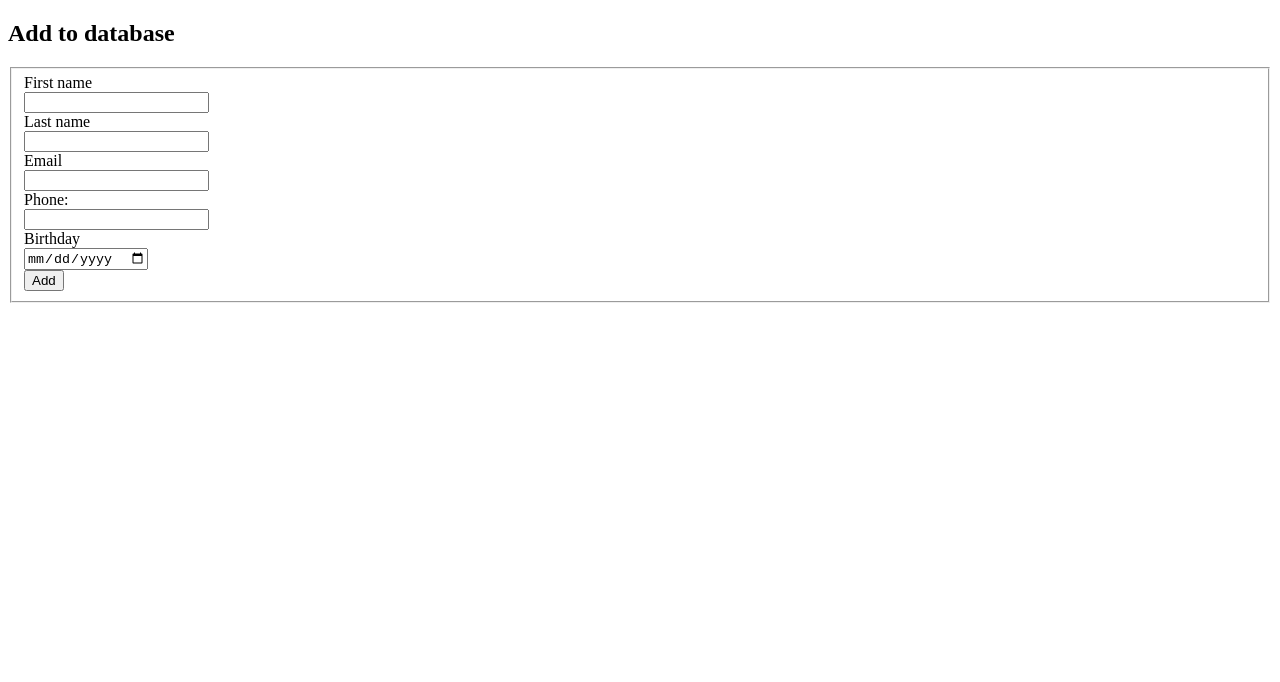
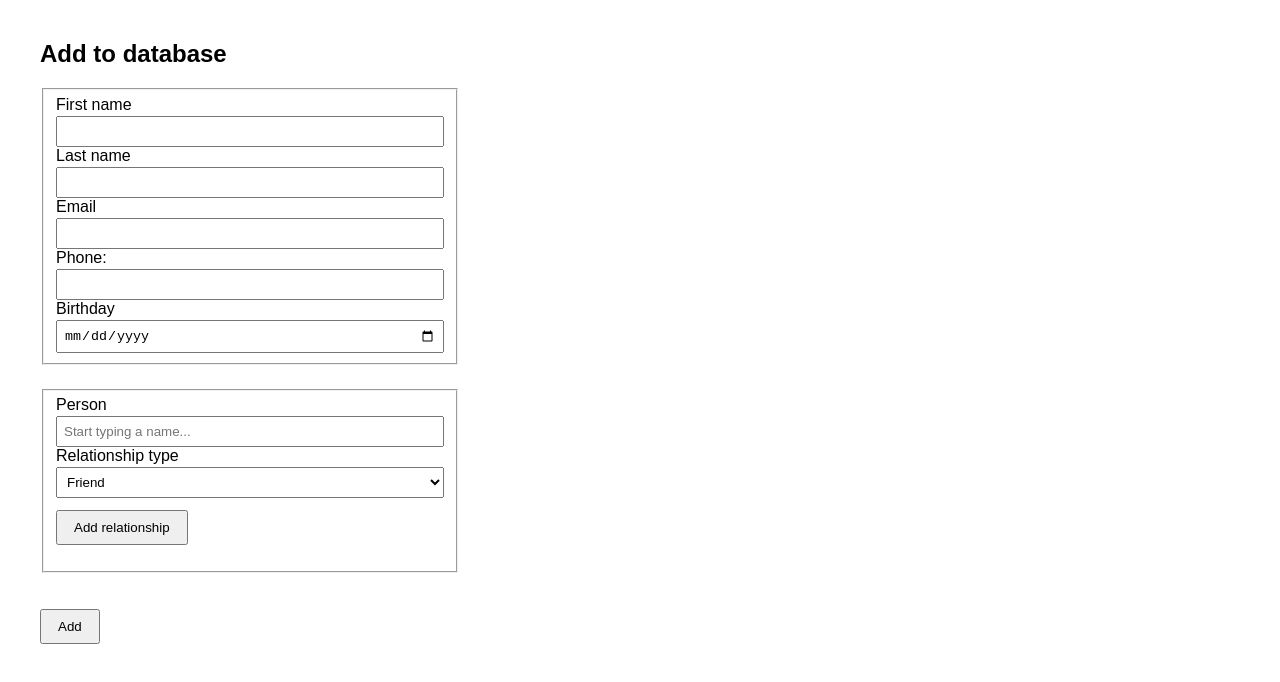
Before and after one commit to U87PM/simpleprm, a website: page public/pages/add.html in a window 1280 px wide. Drawn offline with Linux system fonts and the light colour scheme.

Commit message:
end of sql search & beginning relation picker

```diff
--- a/public/pages/add.html
+++ b/public/pages/add.html
@@ -5,25 +5,71 @@
     <meta name="viewport" content="width=device-width, initial-scale=1.0">
 
     <title>Add Person</title>
+    <style>
+        body {
+            font-family: sans-serif;
+            max-width: 420px;
+            margin-top: 40px;
+            margin-left: 40px;
+        }
+        fieldset {
+            margin-bottom: 24px;
+
+        }
+        label {
+            /* display: block; */
+            margin-top: 8px;
+        }
+        input, select {
+            width: 100%;
+            padding: 6px;
+            margin-top: 2px;
+            box-sizing: border-box;
+        }
+        button {
+            margin-top: 12px;
+            padding: 8px 16px;
+        }
+
+        .autocomplete-wrapper { position: relative; }
+
+    </style>
 </head>
 <body>
     <h2 data-i18n="addHtmlTitle"></h2>
 
     <fieldset>
-        <label data-i18n="firstName"></label><br>
-        <input type="text" id="firstName"><br>
-        <label data-i18n="lastName"></label><br>
-        <input type="text" id="lastName"><br>
-        <label data-i18n="email"=""></label><br>
-        <input type="email" id="email"><br>
-        <label data-i18n="phone"></label><br>
-        <input type="tel" id="phone"><br>
-        <label data-i18n="birthday"></label><br>
-        <input type="date" id="birthday"><br>
+        <label data-i18n="firstName"></label>
+        <input type="text" id="firstName" autocomplete="given-name">
+        <label data-i18n="lastName"></label>
+        <input type="text" id="lastName" autocomplete="family-name">
+        <label data-i18n="email"></label>
+        <input type="email" id="email" autocomplete="email">
+        <label data-i18n="phone"></label>
+        <input type="tel" id="phone" autocomplete="tel">
+        <label data-i18n="birthday"></label>
+        <input type="date" id="birthday" autocomplete="bday">
 
+    </fieldset>
 
-        <button data-i18n="add" onclick="addPerson()"></button>
+    <fieldset>
+        <label>Person</label>
+        <div class="autocomplete-wrapper">
+            <input id="relPersonInput" autocomplete="off" placeholder="Start typing a name...">
+            <ul id="relSuggestions" class="suggestions" style="display:none"></ul>
+        </div>
+        <label>Relationship type</label>
+        <select id="relType">
+            <option value="friend">Friend</option>
+            <option value="family">Family</option>
+            <option value="colleague">Colleague</option>
+        </select>
+        <button type="button" onclick="addPendingRelationship()">Add relationship</button>
+
+        <ul id="pendingList" class="pending-list"></ul>
     </fieldset>
+
+    <button data-i18n="add" onclick="addPerson()"></button>
 
     <script>
         function addPerson() {
```
Also changed, not shown: src/infrastructure/db/sqliteConnection.js (+22 -0 lines), src/infrastructure/repositories/SqlitePersonRepository.js (+17 -0 lines).
